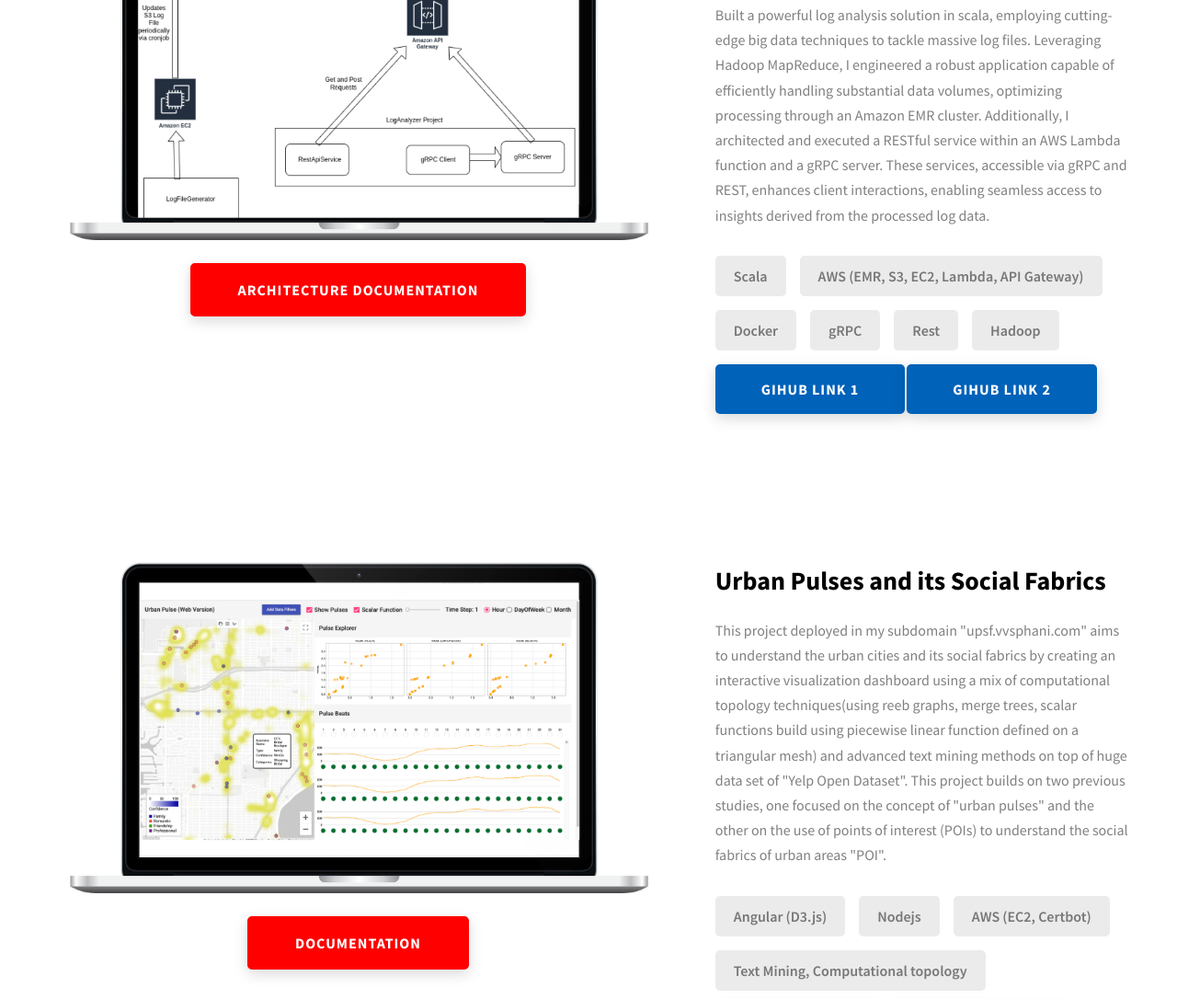
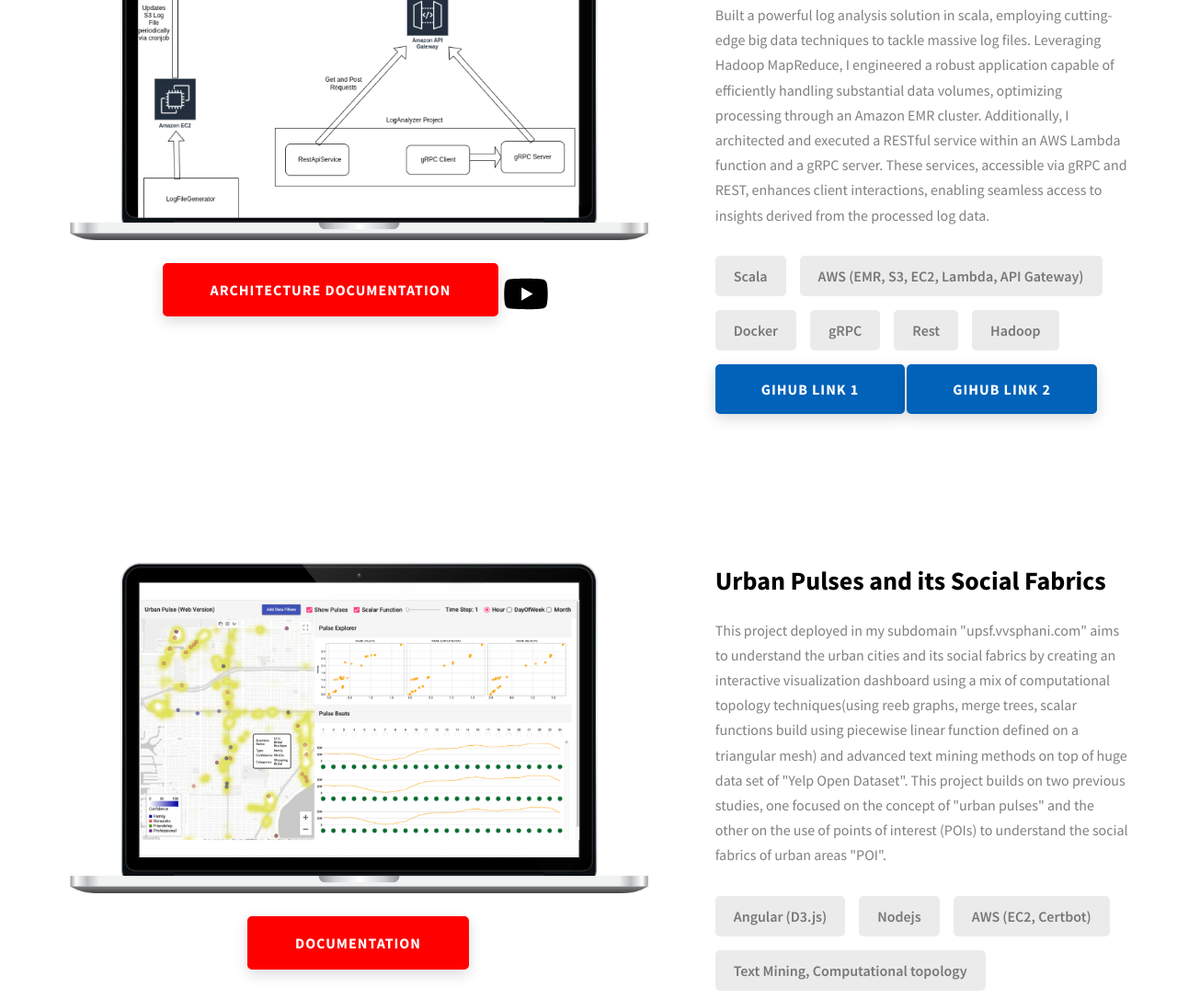
Before and after one commit to SeshaPhaniVV/vvsphani.com, a website: page index.html in a window 1280 px wide. Shown: the part 2338-3424 px from the top of the page at 92% size. Drawn offline with Linux system fonts and the light colour scheme.

Commit message:
Yt button

```diff
--- a/css/style.css
+++ b/css/style.css
@@ -717,3 +717,22 @@ textarea {
 .text-black {
     color: #000;
 }
+
+.button-container {
+  display: flex; /* Use flexbox for side-by-side layout */
+  align-items: center; /* Vertically center the buttons */
+  justify-content: center; /* Horizontally center the buttons */
+}
+
+.yt-btn {
+  margin: 5px; /* Add margin between buttons */
+}
+
+.width-50 {
+  width: 50px;
+}
+
+.youtube-icon {
+  display: flex; /* Align the icon and button vertically */
+  align-items: center;
+}
--- a/index.html
+++ b/index.html
@@ -242,9 +242,20 @@
                 loading="lazy"
               />
               <div class="text-align-center">
+                <div class="button-container">
                  <a href="https://github.com/SeshaPhaniVV/LogAnalyzer-grpc-rest-api/blob/main/README.md"
                   class="btn btn--med btn--theme youtube-btn"
                   target="_blank">Architecture Documentation</a>
+                  <a href="https://www.youtube.com/playlist?list=PL05xBOTCAQ11h1cZ59TTRtm_6JiQPCxHy"
+                    class="yt-btn youtube-icon"
+                    target="_blank">
+                    <img
+                      src="./assets/svg/youtube.svg"
+                      alt="hamburger menu"
+                      class="width-50"
+                    />
+                  </a>
+                </div>
               </div>
             </div>
             <div class="projects__row-content">
```
